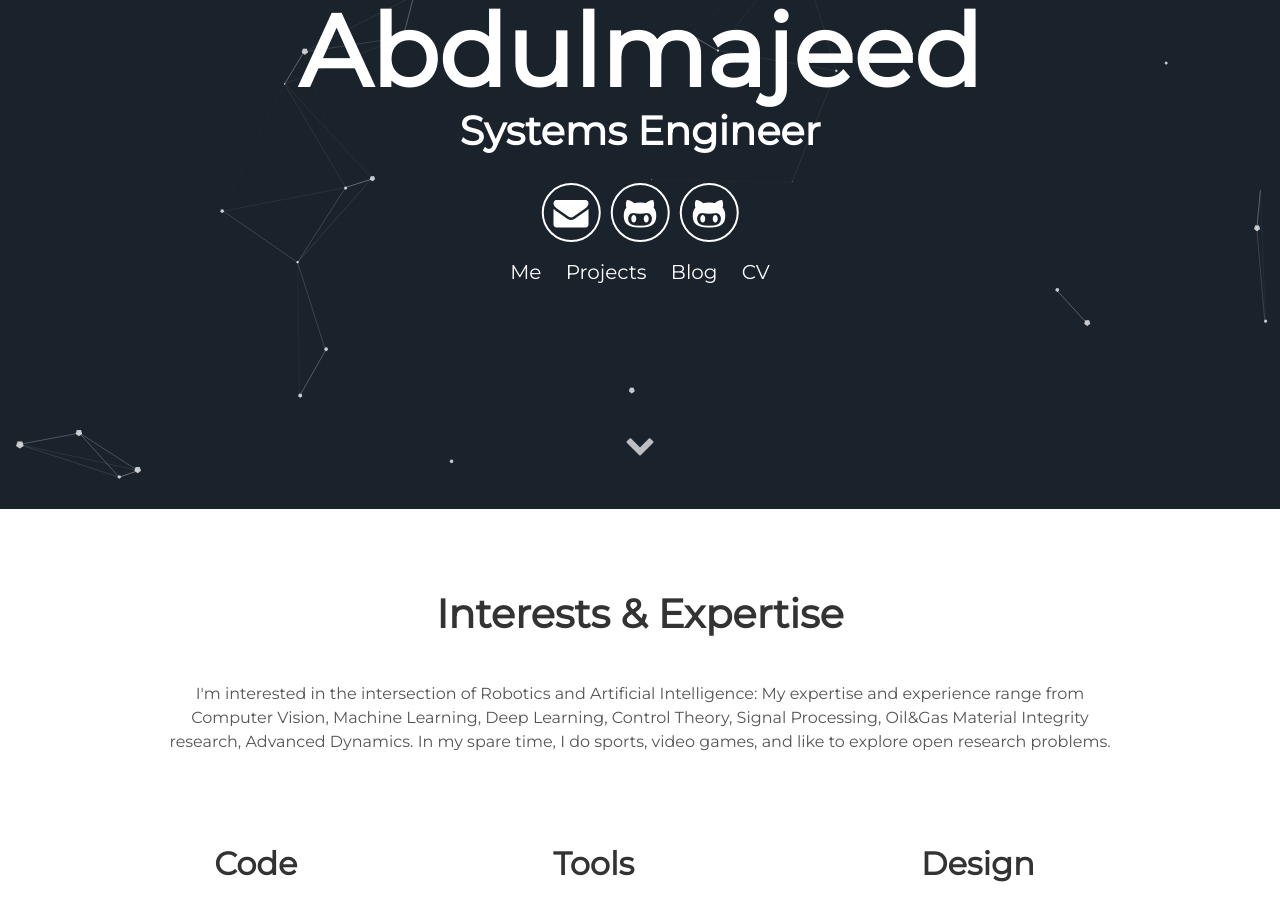
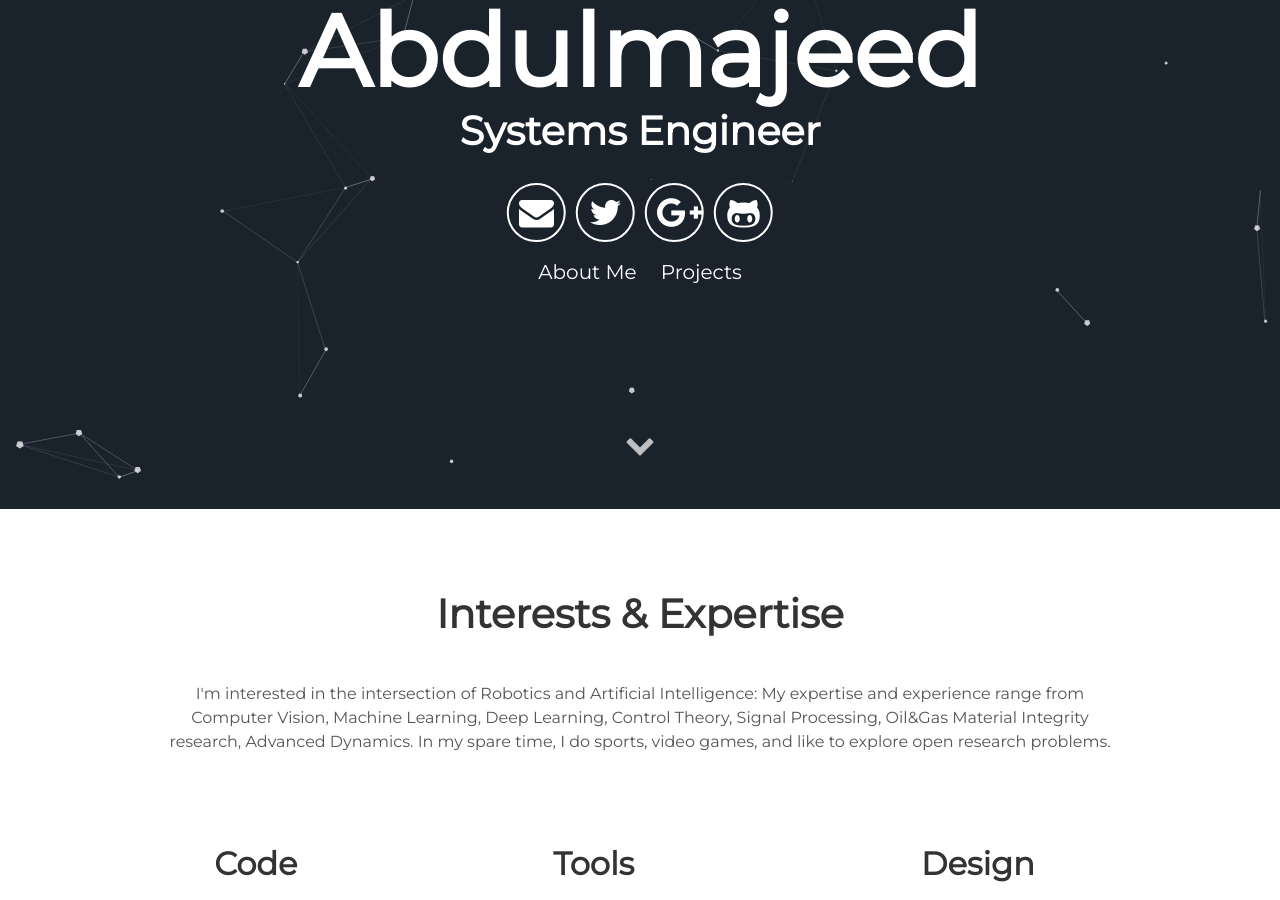
Before and after one commit to kbmajeed/kbmajeed.github.io, a Jekyll site: the page built from index.html, in a window 1280 px wide and 900 px high, scrolled down 391 px. Built offline with Jekyll 4.4.1, drawn with Linux system fonts in a browser that asks for light colours.

Commit message:
Update header.html

```diff
--- a/_includes/header.html
+++ b/_includes/header.html
@@ -5,15 +5,14 @@
         <span class="site-description">{{site.user_title}}</span>
       </h1>
       <div class="header-icons">
-        <a aria-label="Send email" href=mailto:kbmajeed1@gmail.com><i class="icon fa fa-envelope"></i></a>
-        <a aria-label="My Github" target="_blank" href="https://github.com/kbmajeed"><i class="icon fa fa-github-alt" aria-hidden="true"></i></a>
-        <a aria-label="My Github" target="_blank" href="https://github.com/kbmajeed"><i class="icon fa fa-github-alt" aria-hidden="true"></i></a>
+        <a aria-label="Send email" href="#"><i class="icon fa fa-envelope"></i></a>
+        <a aria-label="My Twitter" target="_blank" href="#"><i class="icon fa fa-twitter" aria-hidden="true"></i></a>
+        <a aria-label="My Google Plus" target="_blank" href="#"><i class="icon fa fa-google-plus" aria-hidden="true"></i></a>
+        <a aria-label="My Github" target="_blank" href="#"><i class="icon fa fa-github-alt" aria-hidden="true"></i></a>
       </div>
       <div class="header-links">
-        <a class="link" href="#about" data-scroll>Me</a>
+        <a class="link" href="#about" data-scroll>About Me</a>
         <a class="link" href="#projects" data-scroll>Projects</a>
-        <a class="link" href="https://kbmajeed.github.io/pdf_cv/">Blog</a>
-        <a class="link" href="https://kbmajeed.github.io/pdf_cv/">CV</a>
       </div>
   </div>
   <a class="down" href="#about" data-scroll><i class="icon fa fa-chevron-down" aria-hidden="true"></i></a>
```
